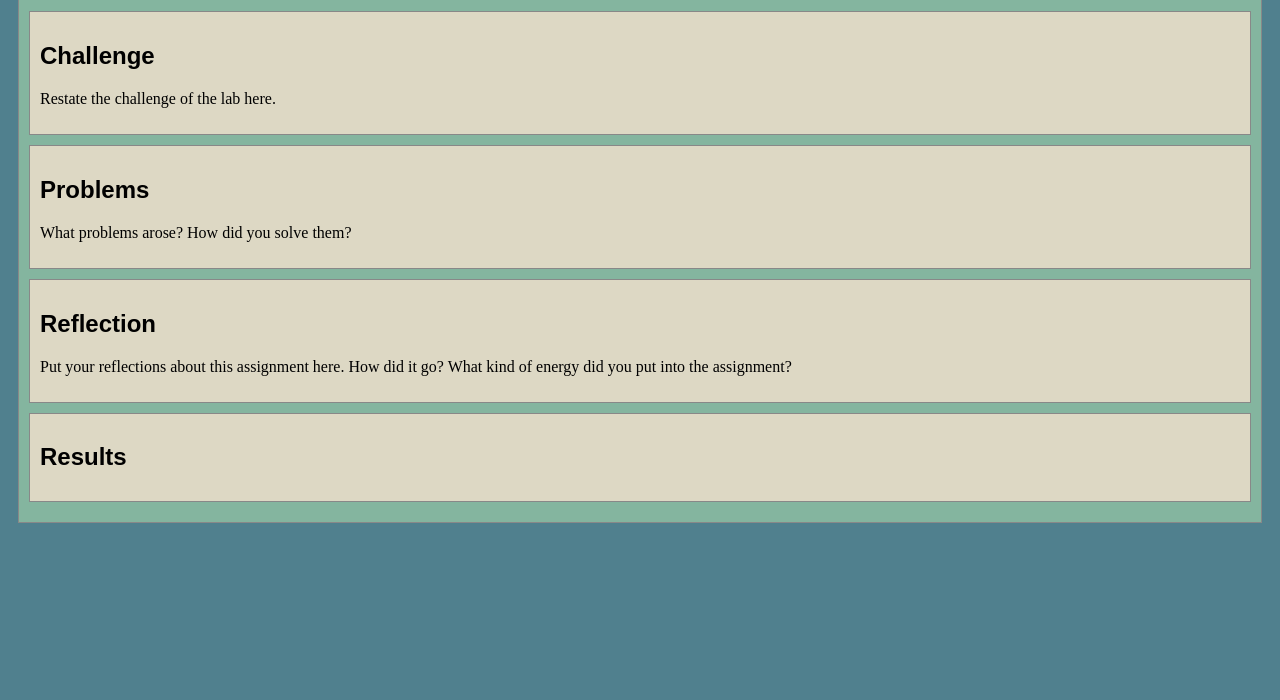
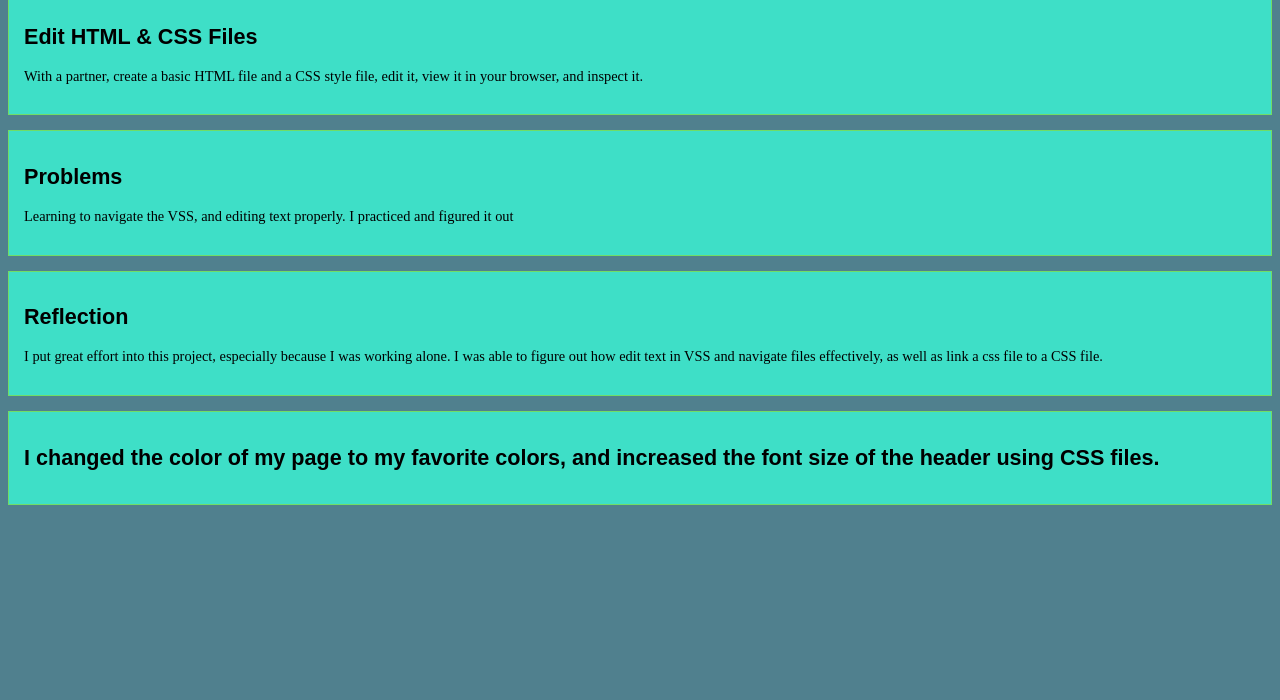
Before and after one commit to rogahern/art101, a plain HTML site: page lab2/index.html in a window 1280 px wide. Shown: the part 100-800 px from the top of the page. Drawn offline with nearby package versions, Linux system fonts and the light colour scheme.

Commit message:
link to css and more

```diff
--- a/lab2/css/lab.css
+++ b/lab2/css/lab.css
@@ -2,8 +2,9 @@
 
 /* the period in a CSS selector selects an element by class, e.g., class="minor-section" */
 .minor-section {
-    padding: 10px;
-    margin-bottom: 10px;
-    border: solid 1px #888;
-    background-color: #DDD8C4;
+    font-size: 90%;
+    padding: 15px;
+    margin-bottom: 15px;
+    border: solid 1px #70dd66;
+    background-color: #3edfc7;
   }
--- a/lab2/index.html
+++ b/lab2/index.html
@@ -1,8 +1,9 @@
 <!DOCTYPE html>
 <html>
 <head>
+	<link rel="stylesheet" type="text/css" href="css/lab.css">
 	<!-- This title is used for tabs and bookmarks -->
-	<title>Lab X - Subject/Topic</title>
+	<title>Hello World</title>
 
 	<!-- Use UTF character set, a good idea with any webpage -->
   	<meta charset="UTF-8" />
@@ -21,26 +22,26 @@
 </head>
 <body>
 	<!-- Style this page by changing the CSS in ../css/site.css or css/lab.css -->
-	<main id="content">
+	<main id="ART 101">
 		<section>
-			<h1>Lab X - Subject/Topic</h1>
+			<h1>Lab 2 - HTML & CSS STARTER</h1>
 			<div class="minor-section">
-					<h2>Challenge</h2>
-					<p>Restate the challenge of the lab here.</p>
+					<h2>Edit HTML & CSS Files</h2>
+					<p>With a partner, create a basic HTML file and a CSS style file, edit it, view it in your browser, and inspect it.</p>
 			</div>
 
 			<div class="minor-section">
 					<h2>Problems</h2>
-					<p>What problems arose? How did you solve them? </p>
+					<p>Learning to navigate the VSS, and editing text properly. I practiced and figured it out </p>
 			</div>
 
 			<div class="minor-section">
 					<h2>Reflection</h2>
-					<p>Put your reflections about this assignment here. How did it go? What kind of energy did you put into the assignment? </p>
+					<p>I put great effort into this project, especially because I was working alone. I was able to figure out how edit text in VSS and navigate files effectively, as well as link a css file to a CSS file. </p>
 			</div>
 
 			<div class="minor-section">
-					<h2>Results</h2>
+					<h2>I changed the color of my page to my favorite colors, and increased the font size of the header using CSS files. </h2>
 					<div id="output"></div>
 			</div>
 		</section>
```
Also changed, not shown: experiments/index.html (+2 -2 lines), experiments/img/Xavier_meditating.jpg (added), img/Xavier_meditating.jpg (added), 2 other files.
